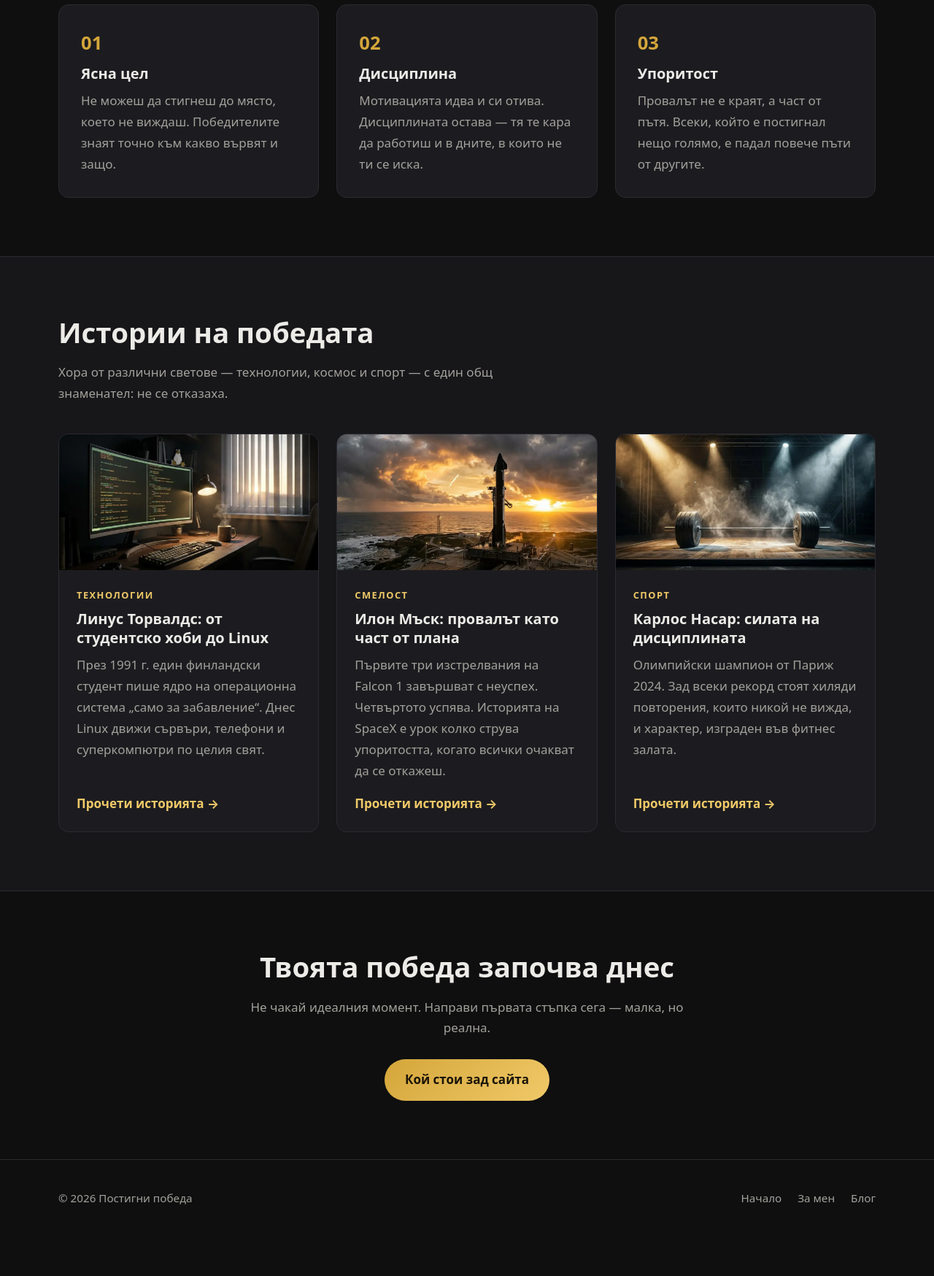
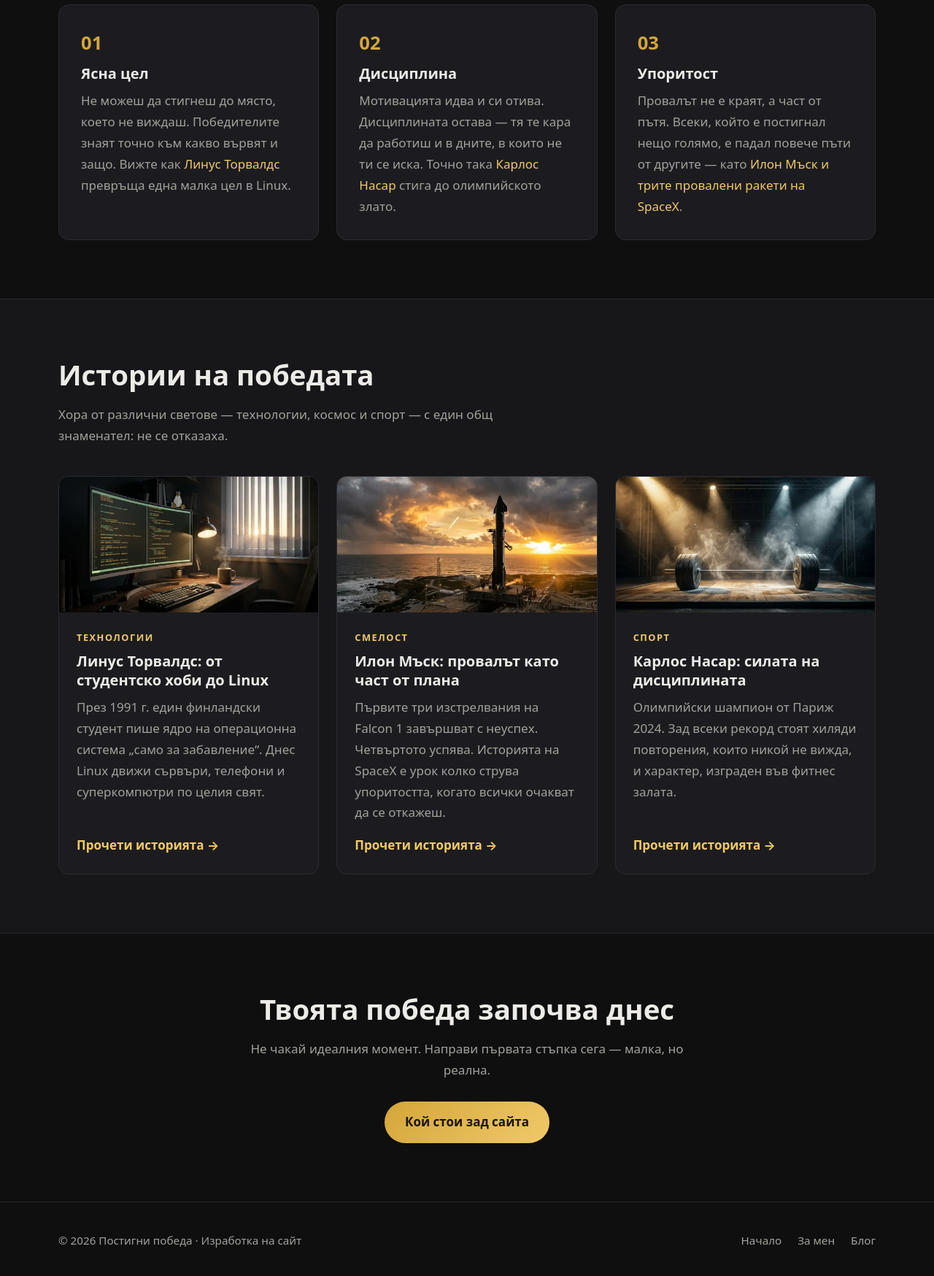
Before and after one commit to inweblife/koli-za-scrap, a plain HTML site: page index.html in a window 1280 px wide. Shown: the part 900-2648 px from the top of the page at 73% size. Before the commit the page ends 2595 px from the top, so only its background shows below. Drawn offline with Linux system fonts and the light colour scheme.

Commit message:
Вътрешни линкове, подписи във футъра, линк към procheti.link
Co-Authored-By: Claude Opus 5.5 <noreply@anthropic.com>
Claude-Session: https://claude.ai/code/session_01YKFebnrRjCz2WnmyJ1BfXF

```diff
--- a/index.html
+++ b/index.html
@@ -55,17 +55,17 @@
       <div class="pillar reveal">
         <div class="num">01</div>
         <h3>Ясна цел</h3>
-        <p>Не можеш да стигнеш до място, което не виждаш. Победителите знаят точно към какво вървят и защо.</p>
+        <p>Не можеш да стигнеш до място, което не виждаш. Победителите знаят точно към какво вървят и защо. Вижте как <a href="/blog/linus-torvalds/">Линус Торвалдс</a> превръща една малка цел в Linux.</p>
       </div>
       <div class="pillar reveal">
         <div class="num">02</div>
         <h3>Дисциплина</h3>
-        <p>Мотивацията идва и си отива. Дисциплината остава — тя те кара да работиш и в дните, в които не ти се иска.</p>
+        <p>Мотивацията идва и си отива. Дисциплината остава — тя те кара да работиш и в дните, в които не ти се иска. Точно така <a href="/blog/karlos-nasar/">Карлос Насар</a> стига до олимпийското злато.</p>
       </div>
       <div class="pillar reveal">
         <div class="num">03</div>
         <h3>Упоритост</h3>
-        <p>Провалът не е краят, а част от пътя. Всеки, който е постигнал нещо голямо, е падал повече пъти от другите.</p>
+        <p>Провалът не е краят, а част от пътя. Всеки, който е постигнал нещо голямо, е падал повече пъти от другите — като <a href="/blog/ilon-mask/">Илон Мъск и трите провалени ракети на SpaceX</a>.</p>
       </div>
     </div>
   </div>
@@ -120,7 +120,7 @@
 </main>
 <footer class="site-footer">
   <div class="container footer-row">
-    <p>© <span id="year">2026</span> Постигни победа</p>
+    <p>© <span id="year">2026</span> Постигни победа · <span class="credit"><a href="https://inweblife.net/">Изработка на сайт</a></span></p>
     <ul>
       <li><a href="/">Начало</a></li>
       <li><a href="/za-men/">За мен</a></li>
--- a/styles.css
+++ b/styles.css
@@ -226,3 +226,6 @@ blockquote {
 .read-more { margin-top: 16px; font-weight: 700; }
 .prose .lead { font-size: 1.2rem; color: var(--text); margin-bottom: 28px; }
 .prose strong { color: var(--text); }
+.credit a { color: var(--muted); }
+.credit a:hover { color: var(--gold-2); }
+.pillar p a, .cta p a { color: var(--gold-2); }
```
Also changed, not shown: blog/ilon-mask/index.html (+2 -2 lines), blog/index.html (+1 -1 lines), blog/karlos-nasar/index.html (+2 -2 lines), blog/linus-torvalds/index.html (+2 -2 lines), za-men/index.html (+3 -2 lines).
